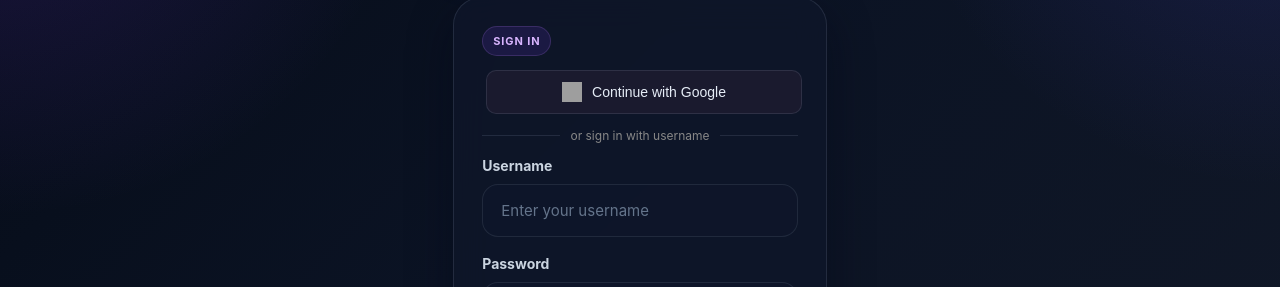
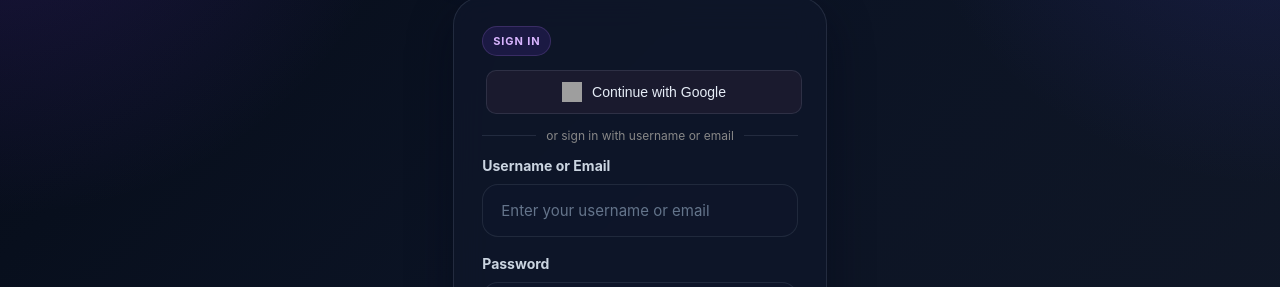
Before and after one commit to TheArisAngelo/Reddit-Client, a React (Create React App) app in the folder reddit-client/: page /login in a window 1280 px wide. Shown: the part 206-493 px from the top of the page. Built offline with nearby package versions, Linux system fonts and the light colour scheme; grey boxes are pictures that could not be loaded.

Commit message:
making sure that the email works on login

```diff
--- a/reddit-client/src/LoginPage.js
+++ b/reddit-client/src/LoginPage.js
@@ -11,7 +11,7 @@ const AUTH_STORAGE_KEY = "budget-tracker-auth";
 export default function LoginPage({ onLogin }) {
   const navigate = useNavigate();
   const [formData, setFormData] = useState({
-    username: "",
+    identifier: "",
     password: "",
   });
   const [error, setError] = useState("");
@@ -28,11 +28,11 @@ export default function LoginPage({ onLogin }) {
   const handleSubmit = async (event) => {
     event.preventDefault();
 
-    const username = formData.username.trim();
+    const identifier = formData.identifier.trim();
     const password = formData.password.trim();
 
-    if (!username) {
-      setError("Please enter your username.");
+    if (!identifier) {
+      setError("Please enter your username or email.");
       return;
     }
 
@@ -46,7 +46,7 @@ export default function LoginPage({ onLogin }) {
 
       const response = await axios.post(
         "http://localhost:5000/api/auth/login",
-        { username, password },
+        { identifier, password },
       );
 
       const authData = {
@@ -141,17 +141,17 @@ export default function LoginPage({ onLogin }) {
           </button>
 
           <div className="login-divider">
-            <span>or sign in with username</span>
+            <span>or sign in with username or email</span>
           </div>
 
           <form className="create-form" onSubmit={handleSubmit}>
             <label className="create-field">
-              <span>Username</span>
+              <span>Username or Email</span>
               <input
                 type="text"
-                name="username"
-                placeholder="Enter your username"
-                value={formData.username}
+                name="identifier"
+                placeholder="Enter your username or email"
+                value={formData.identifier}
                 onChange={handleChange}
               />
             </label>
```
Also changed, not shown: 1 other file (tests, documents, lock files or other folders).
